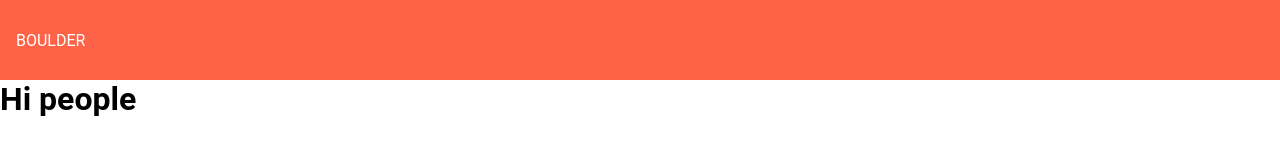
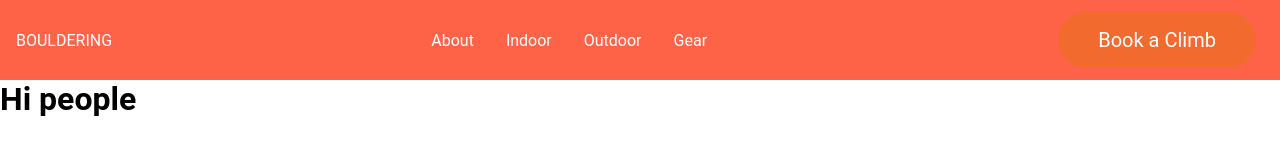
Before and after one commit to kimman8/gatsby-bouldering, a Gatsby site: page / in a window 1280 px wide. Built offline with nearby package versions, Linux system fonts and the light colour scheme; Gatsby itself is replaced by a stand-in of ours.

Commit message:
added button to nav

```diff
--- /dev/null
+++ b/src/components/Button.js
@@ -0,0 +1,22 @@
+import styled from "styled-components"
+import { Link } from "gatsby"
+
+export const Button = styled(Link)`
+  background: ${({ primary }) => (primary ? "#F26A2E" : "#077BF1")};
+  white-space: none;
+  padding: ${({ big }) => (big ? "16px 40px" : "10px 32px")};
+  color: #fff;
+  font-size: ${({ big }) => (big ? "20px" : "15px")};
+  outline: none;
+  border: none;
+  min-width: 100px;
+  cursor: pointer;
+  text-decoration: none;
+  transition: 0.3s !important;
+  border-radius: ${({ round }) => (round ? "50px" : "none")};
+
+  &:hover {
+    background: ${({ primary }) => (primary ? "#077BF1" : "#F26A2E")};
+    transform: translateY(-2px);
+  }
+`
--- /dev/null
+++ b/src/components/data/MenuData.js
@@ -0,0 +1,6 @@
+export const menuData = [
+  { title: "About", link: "/about" },
+  { title: "Indoor", link: "/indoor" },
+  { title: "Outdoor", link: "/outdoor" },
+  { title: "Gear", link: "/gear" },
+]
--- a/src/components/header.js
+++ b/src/components/header.js
@@ -1,13 +1,27 @@
 import React from "react"
+import { menuData } from "./data/MenuData"
 import { FaBars } from "react-icons/fa"
 import { Link } from "gatsby"
 import styled from "styled-components"
+import { Button } from "./Button"
 
 const Header = () => {
   return (
     <Nav>
-      <NavLink to="/">BOULDER</NavLink>
+      <NavLink to="/">BOULDERING</NavLink>
       <Bars />
+      <NavMenu>
+        {menuData.map((item, index) => (
+          <NavLink to={item.link} key={index}>
+            {item.title}
+          </NavLink>
+        ))}
+      </NavMenu>
+      <NavBtn>
+        <Button primary="true" round="true" big="true">
+          Book a Climb
+        </Button>
+      </NavBtn>
     </Nav>
   )
 }
@@ -42,8 +56,26 @@
     position: absolute;
     top: 0;
     right: 0;
-    transform: translate(-100%, 75%);
+    transform: translate(-100%, 45%);
     font-size: 1.8rem;
     cursor: pointer;
   }
 `
+const NavMenu = styled.div`
+  display: flex;
+  align-items: center;
+  margin-right: 48px;
+
+  @media screen and (max-width: 768px) {
+    display: none;
+  }
+`
+const NavBtn = styled.div`
+  display: flex;
+  align-items: center;
+  margin-right: 24px;
+
+  @media screen and (max-width: 768px) {
+    display: none;
+  }
+`
```
